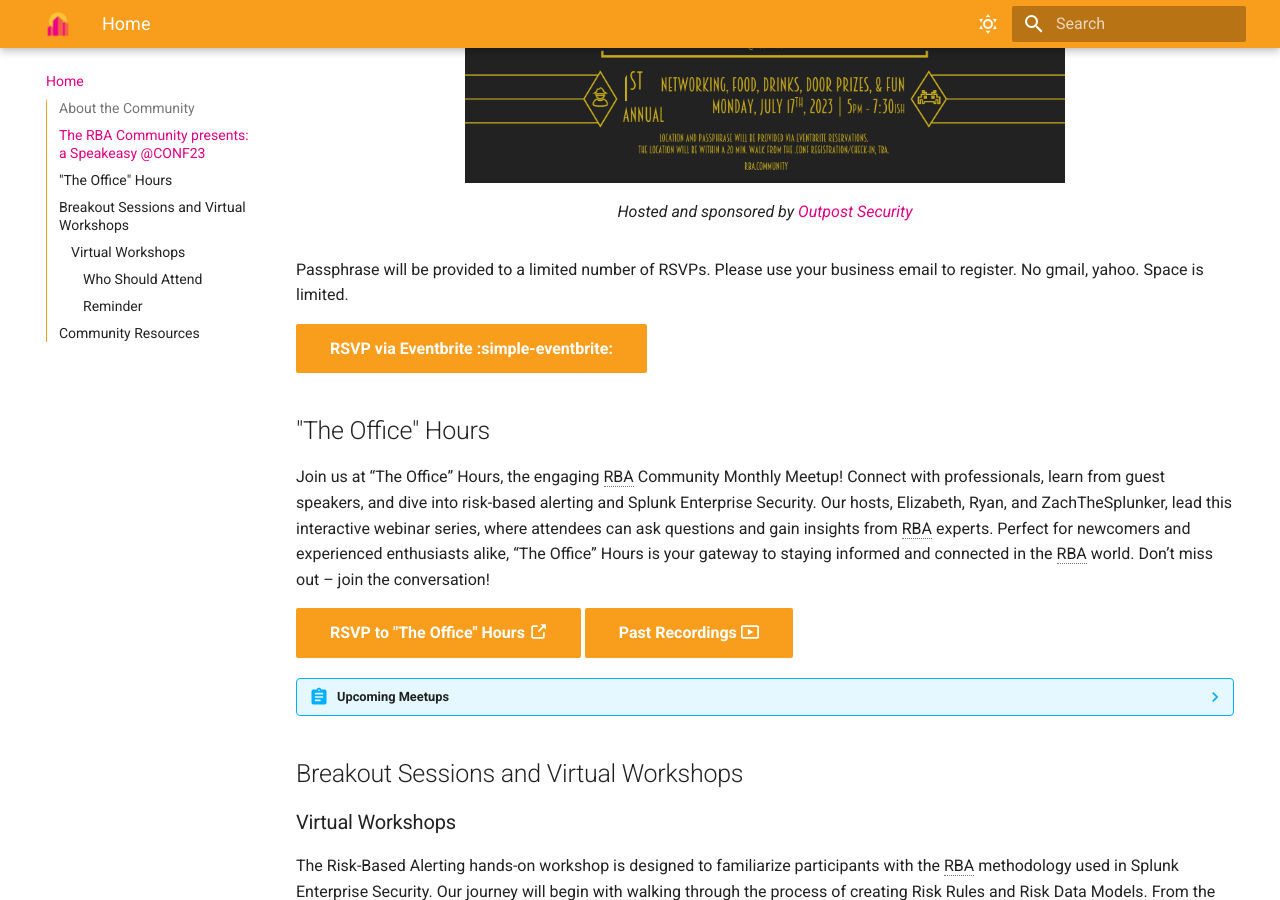
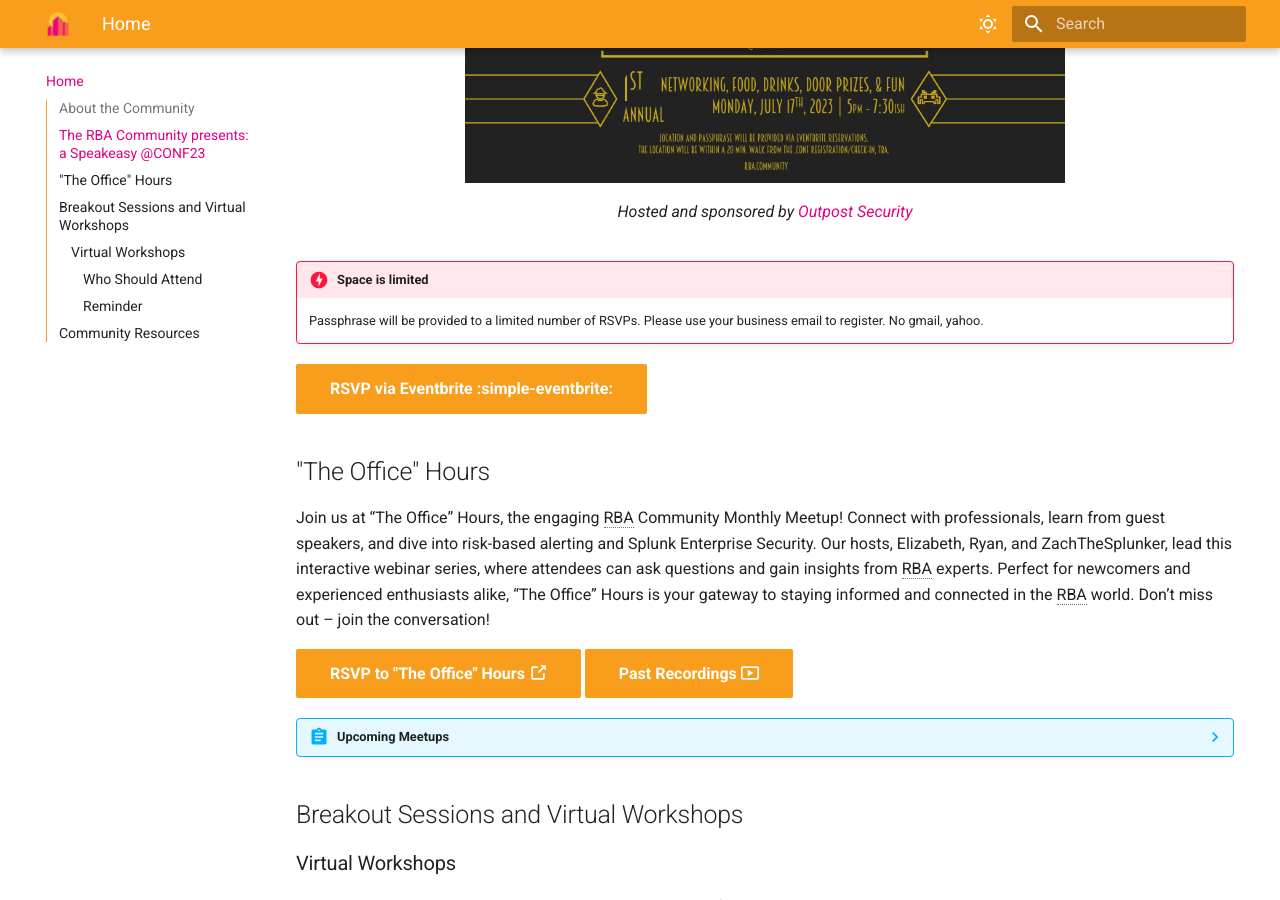
Before and after one commit to rba-community/rba-community, an MkDocs documentation site: the page built from docs/index.md, in a window 1280 px wide and 900 px high, scrolled down 1020 px. Built offline with MkDocs 1.6.1 and Material for MkDocs 9.7.7, drawn with Linux system fonts in a browser that asks for light colours; emoji names are drawn with the system emoji font; some of the changed lines change nothing that is shown.

Commit message:
added urgency
Signed-off-by: Zachary Christensen <zchristensen@splunk.com>

```diff
--- a/docs/index.md
+++ b/docs/index.md
@@ -18,7 +18,8 @@
   <figcaption>Hosted and sponsored by <a href="https://outpost-security.com/">Outpost Security</a></figcaption>
 </figure>
 
-Passphrase will be provided to a limited number of RSVPs. Please use your business email to register. No gmail, yahoo. Space is limited.
+!!! danger "Space is limited"
+    Passphrase will be provided to a limited number of RSVPs. Please use your business email to register. No gmail, yahoo.
 
 [RSVP via Eventbrite :simple-eventbrite:][rba-speakeasy]{ .md-button .md-button--primary target="blank" }
 
```
